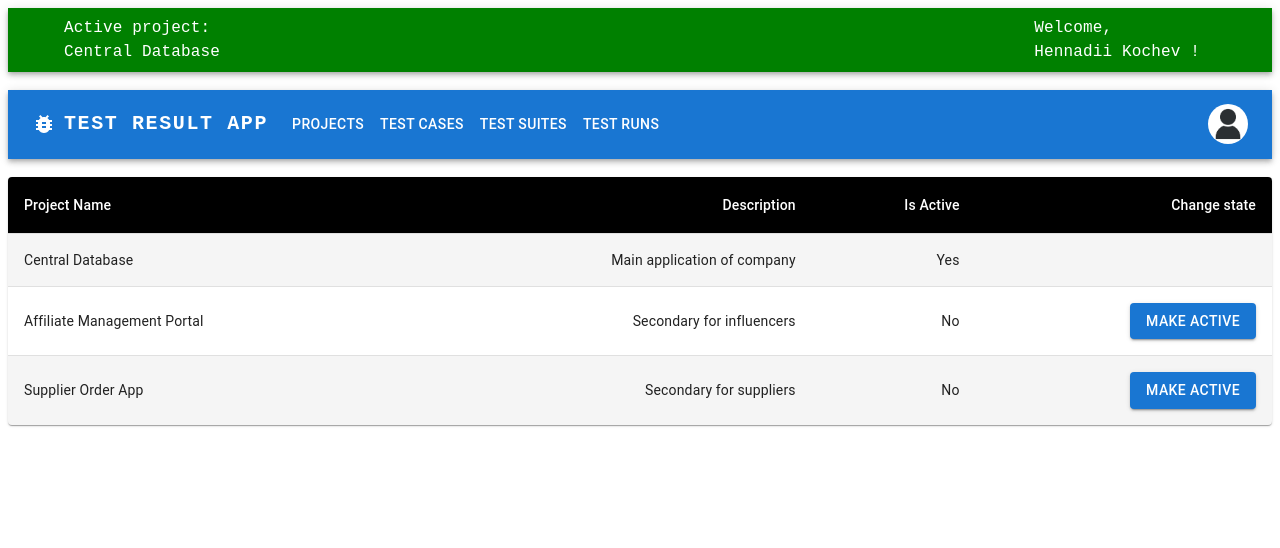
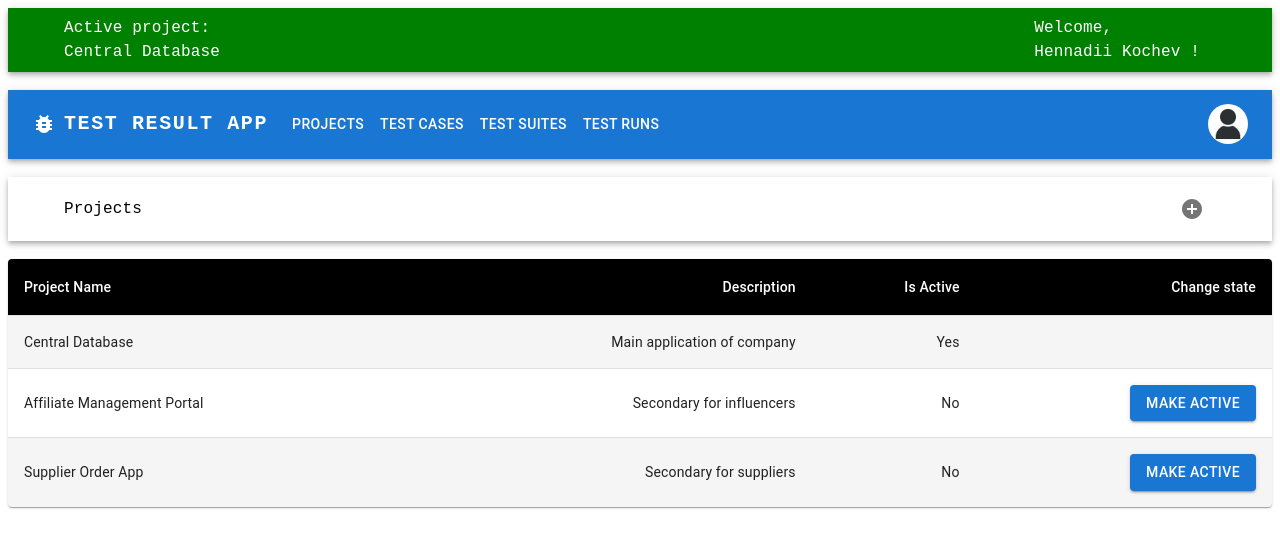
Before and after one commit to genndy007/test_result_app_frontend, a React (Create React App) app: page /projects in a window 1280 px wide. Shown: the top 548 px of the page. Built offline with nearby package versions, Linux system fonts and the light colour scheme.

Commit message:
Add app bar for general title for business page

```diff
--- /dev/null
+++ b/src/components/appbars/PageHeadingAppBar.jsx
@@ -0,0 +1,48 @@
+import React, {Fragment} from 'react';
+
+import AppBar from "@mui/material/AppBar";
+import Typography from "@mui/material/Typography";
+import AddCircleIcon from '@mui/icons-material/AddCircle';
+import IconButton from "@mui/material/IconButton";
+import Container from "@mui/material/Container";
+import Toolbar from "@mui/material/Toolbar";
+import Tooltip from "@mui/material/Tooltip";
+
+const PageHeadingAppBar = ({name}) => {
+  return (
+    <Fragment>
+      <AppBar position="static" sx={{ bgcolor: "white", display: "flex", justifyContent: 'space-between' }}>
+        <Container>
+          <Toolbar disableGutters sx={{ justifyContent: "space-between" }}>
+            <Typography
+              noWrap
+              sx={{
+                mr: 2,
+                fontFamily: 'monospace',
+                fontWeight: 500,
+                color: 'black',
+                textDecoration: 'none',
+              }}
+            >
+              {name}
+            </Typography>
+            <Tooltip title={`Add new ${name}`}>
+              <IconButton
+                size="large"
+                aria-label="add new item"
+                aria-controls="menu-appbar"
+                aria-haspopup="true"
+                color="black"
+              >
+                <AddCircleIcon/>
+              </IconButton>
+            </Tooltip>
+          </Toolbar>
+        </Container>
+      </AppBar>
+      <br/>
+    </Fragment>
+  );
+};
+
+export default PageHeadingAppBar;
--- a/src/pages/ProjectsPage.js
+++ b/src/pages/ProjectsPage.js
@@ -1,10 +1,12 @@
 import React from 'react';
 import ProjectsTable from "../components/tables/ProjectsTable";
 import {projects} from "../utils/TestingItems";
+import PageHeadingAppBar from "../components/appbars/PageHeadingAppBar";
 
 const ProjectsPage = () => {
   return (
     <div className="projects">
+      <PageHeadingAppBar name={"Projects"}/>
       <ProjectsTable projects={projects}></ProjectsTable>
     </div>
   );
--- a/src/pages/TestCasesPage.js
+++ b/src/pages/TestCasesPage.js
@@ -2,11 +2,13 @@ import React from 'react';
 
 import {testCases} from "../utils/TestingItems";
 import TestCaseAccordionList from "../components/accordions/TestCaseAccordionList";
+import PageHeadingAppBar from "../components/appbars/PageHeadingAppBar";
 
 
 const TestCasesPage = () => {
   return (
     <div className="testCases">
+      <PageHeadingAppBar name="Test Cases"/>
       <TestCaseAccordionList testCases={testCases}/>
     </div>
   );
```
